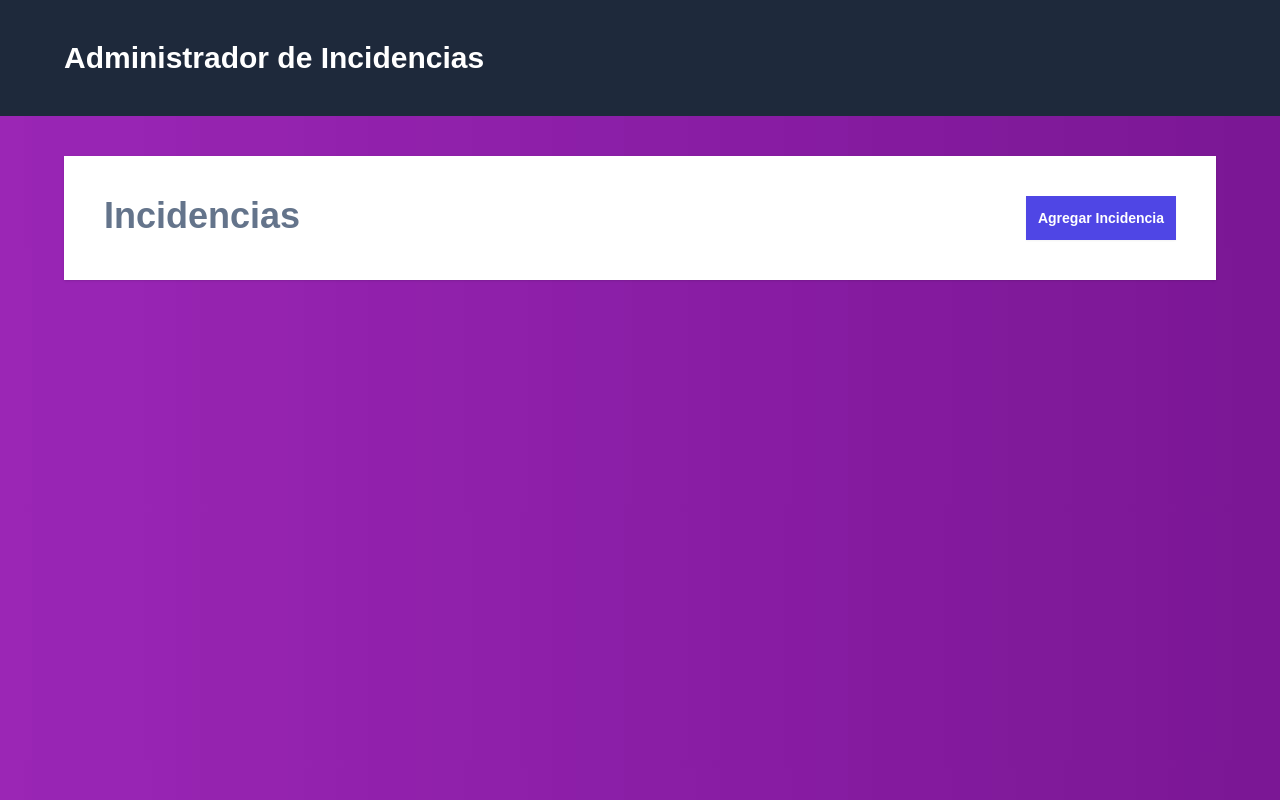
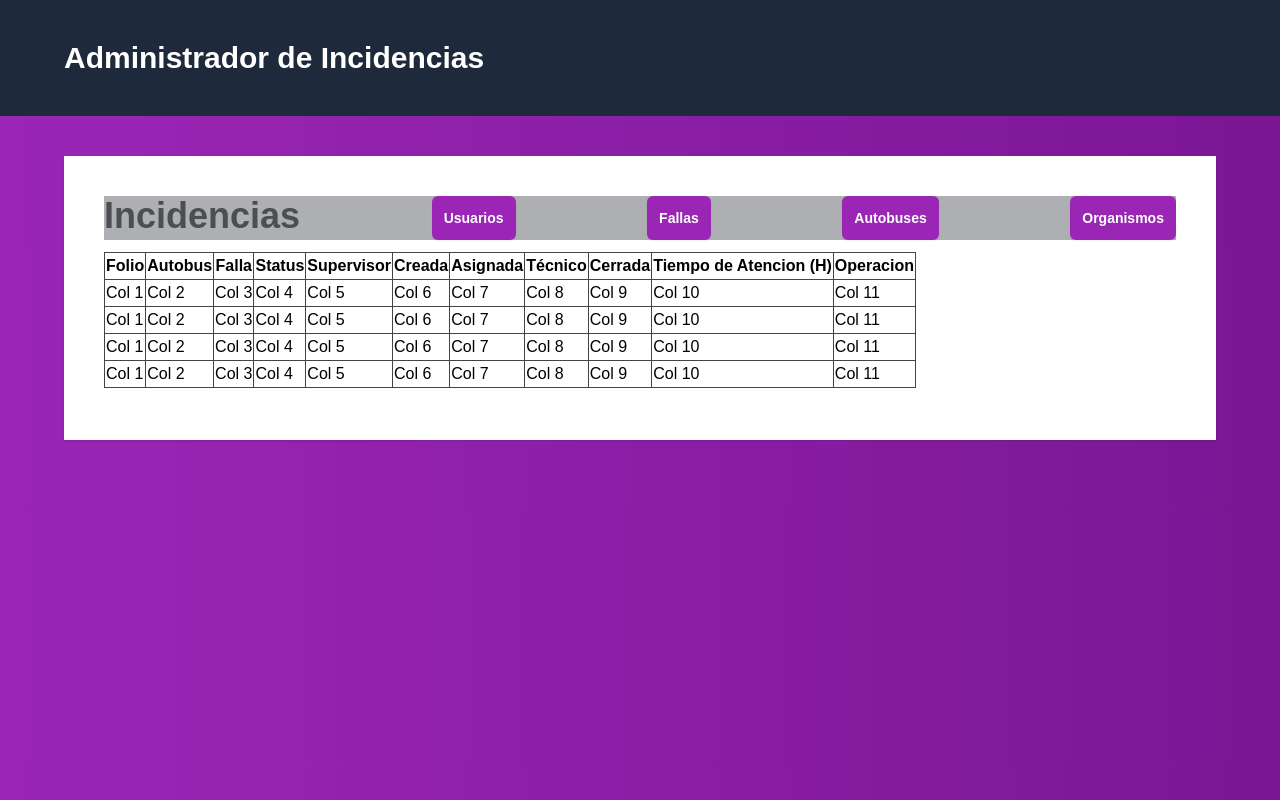
Before and after one commit to MiloDeSkorpio/frontend-incidencias, a React (Vite) app: page /manager/cpanel in a window 1280 px wide. Built offline with nearby package versions, Linux system fonts and the light colour scheme.

Commit message:
NewViewsToUsers

```diff
--- a/src/views/Admin.tsx
+++ b/src/views/Admin.tsx
@@ -1,16 +1,78 @@
 import { Link } from "react-router-dom";
 
 export default function Admin() {
+  const data = [
+    // Your data goes here, each row as an array
+    ["Col 1", "Col 2", "Col 3", "Col 4", "Col 5", "Col 6", "Col 7", "Col 8", "Col 9", "Col 10","Col 11"],
+    ["Col 1", "Col 2", "Col 3", "Col 4", "Col 5", "Col 6", "Col 7", "Col 8", "Col 9", "Col 10","Col 11"],
+    ["Col 1", "Col 2", "Col 3", "Col 4", "Col 5", "Col 6", "Col 7", "Col 8", "Col 9", "Col 10","Col 11"],
+    ["Col 1", "Col 2", "Col 3", "Col 4", "Col 5", "Col 6", "Col 7", "Col 8", "Col 9", "Col 10","Col 11"],
+    // ... more rows
+  ];
+
+  const columns = [
+    // Define your column names and any custom rendering functions
+    { title: 'Folio', key: 'col1' },
+    { title: 'Autobus', key: 'col2' },
+    { title: 'Falla', key: 'col3' },
+    { title: 'Status', key: 'col4' },
+    { title: 'Supervisor', key: 'col5' },
+    { title: 'Creada', key: 'col6' },
+    { title: 'Asignada', key: 'col7' },
+    { title: 'Técnico', key: 'col8' },
+    { title: 'Cerrada', key: 'col9' },
+    { title: 'Tiempo de Atencion (H)', key: 'col10' },
+    { title: 'Operacion', key: 'col10' },
+
+  ];
   return (
     <>
-    <div className="flex justify-between">
-      <h2 className="text-4xl font-black text-slate-500">Incidencias</h2>
+    <div className="flex justify-between bg-ortgray-300">
+      <h2 className="text-4xl font-black text-ortgray-700">Incidencias</h2>
       <Link
-        to="incidencias/nueva"
-        className="rounded-ms bg-indigo-600 p-3 text-sm font-bold text-white shadow-sm hover:bg-indigo-500"
+        to="/manager/newuser"
+        className="rounded-md bg-ortindig-700 p-3 text-sm font-bold text-white shadow-sm hover:bg-ortindig-800"
       >
-        Agregar Incidencia
+        Usuarios
       </Link>
+      <Link
+        to="#"
+        className="rounded-md bg-ortindig-700 p-3 text-sm font-bold text-white shadow-sm hover:bg-ortindig-800"
+      >
+        Fallas
+      </Link>
+      <Link
+        to="#"
+        className="rounded-md bg-ortindig-700 p-3 text-sm font-bold text-white shadow-sm hover:bg-ortindig-800"
+      >
+        Autobuses
+      </Link>
+      <Link
+        to="#"
+        className="rounded-md bg-ortindig-700 p-3 text-sm font-bold text-white shadow-sm hover:bg-ortindig-800"
+      >
+        Organismos
+      </Link>
+    </div>
+    <div className="flex py-3">
+    <table>
+      <thead >
+        <tr >
+          {columns.map((col) => (
+            <th key={col.key} className="border border-ortgray-800">{col.title}</th>
+          ))}
+        </tr>
+      </thead>
+      <tbody>
+        {data.map((row) => (
+          <tr key={row[0]} >
+            {row.map((cell, index) => (
+              <td key={index} className="border border-ortgray-800">{cell}</td>
+            ))}
+          </tr>
+        ))}
+      </tbody>
+    </table>
     </div>
   </>
   )
--- /dev/null
+++ b/src/views/Consecionario.tsx
@@ -0,0 +1,15 @@
+import { Link } from "react-router-dom";
+
+export default function Consecionario() {
+  return (
+    <div className="flex justify-between">
+      <h2 className="text-4xl font-black text-ortgray-800">Incidencias</h2>
+      <Link
+        to="#"
+        className="rounded-md border-2 border-ortindig-800 p-3 text-sm font-bold text-ortgray-900 shadow-sm hover:bg-ortindig-800 hover:text-white"
+      >
+        Supervisores
+      </Link>
+    </div>
+  )
+}
--- /dev/null
+++ b/src/views/Integrador.tsx
@@ -0,0 +1,16 @@
+
+import { Link } from "react-router-dom";
+export default function Integrador() {
+  return (
+    <div className="flex justify-between">
+      <h2 className="text-4xl font-black text-slate-500">Incidencias</h2>
+      <Link
+        to="#"
+        className="rounded-ms bg-ortindig-700 p-3 text-sm font-bold text-white shadow-sm hover:bg-ortindig-800"
+      >
+        Tecnicos
+      </Link>
+
+    </div>
+  )
+}
--- a/src/views/Login.tsx
+++ b/src/views/Login.tsx
@@ -1,55 +1,62 @@
-import { Link } from "react-router-dom";
+// import { Link } from "react-router-dom";
 
 export default function Login() {
   return (
     <>
-      <div className="flex justify-between">
-        <h2 className="text-4xl font-black text-slate-500">Inicio de Sesión</h2>
-        <Link
-          to="incidencias/nueva"
-          className="rounded-ms bg-indigo-600 p-3 text-sm font-bold text-white shadow-sm hover:bg-indigo-500"
+        <h2 className="text-2xl text-center font-extrabold text-ortgray-950">Inicio de Sesión</h2>
+        {/* <Link
+          to="manager/cpanel"
+          className="rounded-md border-2 border-ortindig-800 p-3 text-sm font-bold text-white shadow-sm hover:bg-ortindig-800 hover:text-white"
         >
           Vista JUDCV
         </Link>
-      </div>
-      <form
-        className="mt-10"
+        <Link
+          to="integrador/cpanel"
+         className="rounded-md border-2 border-ortindig-800 p-3 text-sm font-bold text-white shadow-sm hover:bg-ortindig-800 hover:text-white"
         >
-
+          Vista Integrador
+        </Link>
+        <Link
+          to="concesionario/cpanel"
+          className="rounded-md border-2 border-ortindig-800 p-3 text-sm font-bold text-white shadow-sm hover:bg-ortindig-800 hover:text-white"
+        >
+          Vista Consecionario
+        </Link> */}
+        <form className="mt-5 ">
           <div className="mb-4">
-          <label
-            className="text-gray-800"
-            htmlFor="email"
-          >Email:</label>
+            <label className="text-ortgray-950 font-bold" htmlFor="email">
+              Email:
+            </label>
             <input
               id="email"
               type="email"
-            className="mt-2 block w-full p-3 bg-gray-50"
+              className="mt-2 block w-full p-3 bg-gray-100 focus:bg-ortgray-300 focus:outline-ortindig-700 focus:shadow-outline focus:placeholder:text-white placeholder: text-ortgray-700"
               placeholder="correo@ort.com.mx"
               name="email"
             />
           </div>
           <div className="mb-4">
-          <label
-            className="text-gray-800"
-            htmlFor="password"
-          >Password:</label>
+            <label className="text-ortgray-950 font-bold" htmlFor="password">
+              Password:
+            </label>
             <input
               id="password"
               type="password"
-            className="mt-2 block w-full p-3 bg-gray-50"
+              className="mt-2 block w-full p-3 bg-gray-100 focus:bg-ortgray-300 focus:outline-ortindig-700 focus:shadow-outline focus:placeholder:text-white placeholder: text-ortgray-700"
               placeholder="Password Plataforma de Incidencias"
               name="password"
             />
           </div>
           <input
             type="submit"
-          className="mt-5 w-full bg-indigo-500 p-2 text-white font-bold text-lg cursor-pointer rounded"
+            className="mt-5 w-full bg-ortindig-800 hover:border-white hover:border-2 p-2  text-white font-bold text-lg cursor-pointer rounded hover:shadow-xl"
             value="Iniciar Sesion"
           />
-        <hr className="h-px my-8 bg-gray-200 border-0 dark:bg-gray-700" />
-        <a href="#" className="text-gray-500 hover:text-gray-800">Recupera tu contraseña</a>
+          <hr className="h-px my-10 bg-ortgray-300 border-0 " />
+          <a href="pass" className="text-white hover:text-gray-800">
+            Recupera tu contraseña
+          </a>
         </form>
     </>
-  )
+  );
 }
--- /dev/null
+++ b/src/views/ResetPass.tsx
@@ -0,0 +1,36 @@
+
+
+export default function ResetPass() {
+  return (
+    <>
+    <div className="flex justify-between">
+      <h2 className="text-4xl font-black text-ortgray-500">Recupera tu contraseña</h2>
+    </div>
+    <form
+      className="mt-10"
+    >
+
+      <div className="mb-4">
+        <label
+          className="text-gray-800"
+          htmlFor="email"
+        >Email:</label>
+        <input
+          id="email"
+          type="email"
+          className="mt-2 block w-full p-3 bg-gray-50"
+          placeholder="correo@ort.com.mx"
+          name="email"
+        />
+      </div>
+      <input
+        type="submit"
+        className="mt-5 w-full bg-ortindig-700 p-2 text-white font-bold text-lg cursor-pointer rounded"
+        value="Iniciar Sesion"
+      />
+      <hr className="h-px my-8 bg-gray-200 border-0 dark:bg-gray-700" />
+      <a href="/" className="text-gray-500 hover:text-gray-800">Inicio de Sesión</a>
+    </form>
+  </>
+  )
+}
--- /dev/null
+++ b/src/views/cruds/Users.tsx
@@ -0,0 +1,131 @@
+import { Link } from "react-router-dom";
+
+export default function Users() {
+  return (
+    <>
+      <div className="flex justify-between">
+        <h2 className="text-4xl font-black text-ortgray-800 ">
+          Registrar Nuevo Usuario
+        </h2>
+        <Link
+          to="/"
+          className="rounded-md border-2 border-ortindig-800 p-3 text-sm font-bold text-ortgray-900 shadow-sm hover:bg-ortindig-800 hover:text-white"
+        >
+          Lista de Usuarios
+        </Link>
+      </div>
+      <form className="mt-10">
+      <div className="mb-4">
+          <label
+            className="text-gray-800"
+            htmlFor="nombre"
+          >Nombre:</label>
+          <input
+            id="nombre"
+            type="text"
+            className="mt-2 block w-full p-3 bg-gray-50"
+            placeholder="Pedro"
+            name="nombre"
+          />
+        </div>
+      <div className="mb-4">
+          <label
+            className="text-gray-800"
+            htmlFor="apellido"
+          >Apellido:</label>
+          <input
+            id="apellido"
+            type="text"
+            className="mt-2 block w-full p-3 bg-gray-50"
+            placeholder="Ramirez"
+            name="apellido"
+          />
+        </div>
+      <div className="mb-4">
+          <label
+            className="text-gray-800"
+            htmlFor="number"
+          >Telefono:</label>
+          <input
+            id="number"
+            type="number"
+            className="mt-2 block w-full p-3 bg-gray-50"
+            placeholder="5550201080"
+            name="number"
+          />
+        </div>
+      <div className="mb-4">
+          <label
+            className="text-gray-800"
+            htmlFor="email"
+          >Email:</label>
+          <input
+            id="email"
+            type="email"
+            className="mt-2 block w-full p-3 bg-gray-50"
+            placeholder="correo@ort.com.mx"
+            name="email"
+          />
+        </div>
+        <div className="mb-4">
+          <label
+            className="text-gray-800"
+            htmlFor="password"
+          >Password:</label>
+          <input
+            id="password"
+            type="password"
+            className="mt-2 block w-full p-3 bg-gray-50"
+            placeholder="Password Plataforma de Incidencias"
+            name="password"
+          />
+        </div>
+        <div className="mb-4">
+          <label className="text-gray-800" htmlFor="typeuser">
+            Nivel de Usuario:
+          </label>
+          <select
+            id="typeuser"
+            className="mt-2 block w-full p-3 bg-gray-50"
+            name="typeuser"
+          >
+            <option value="">-- Seleccione --</option>
+            <option value="1">JUDCV</option>
+            <option value="2">Integrador</option>
+          </select>
+        </div>
+        <div className="mb-4">
+          <label className="text-gray-800" htmlFor="organismo">
+            Organismo:
+          </label>
+          <select
+            id="organismo"
+            className="mt-2 block w-full p-3 bg-gray-50"
+            name="organismo"
+          >
+            <option value="">-- Seleccione --</option>
+            <option value="1">ORT</option>
+            <option value="1">BEA</option>
+          </select>
+        </div>
+        <div className="mb-4">
+          <label className="text-gray-800" htmlFor="observaciones">
+            Observaciones:
+          </label>
+          <input
+            id="observaciones"
+            type="text"
+            className="mt-2 block w-full p-3 bg-gray-50"
+            placeholder="Detalles de la Falla. ej. El Validador no muestra nada..."
+            name="observaciones"
+          />
+        </div>
+        <input
+          type="submit"
+          className="mt-5 w-full bg-ortindig-700 p-2 text-white font-bold text-lg cursor-pointer rounded"
+          value="Registrar Usuario"
+        />
+      </form>
+    </>
+  );
+}
```
Lines whose indentation alone changed are shown as unchanged.
